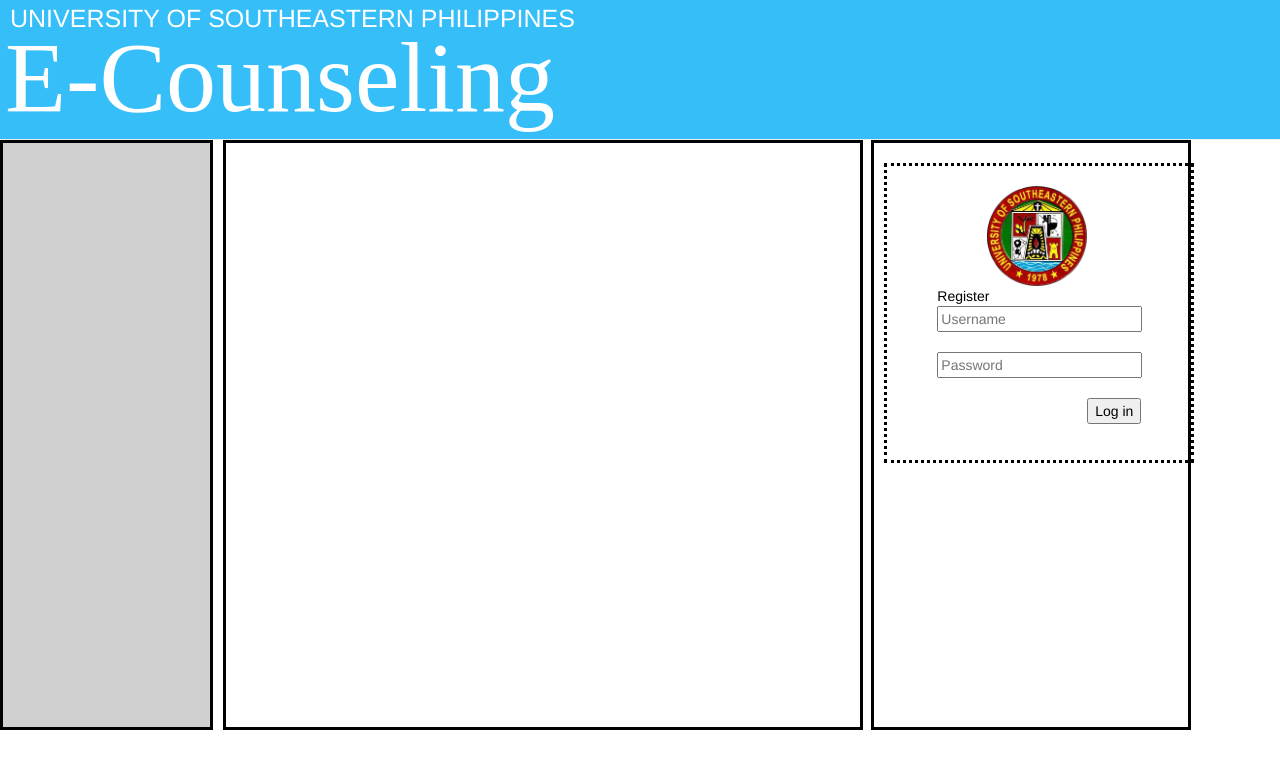
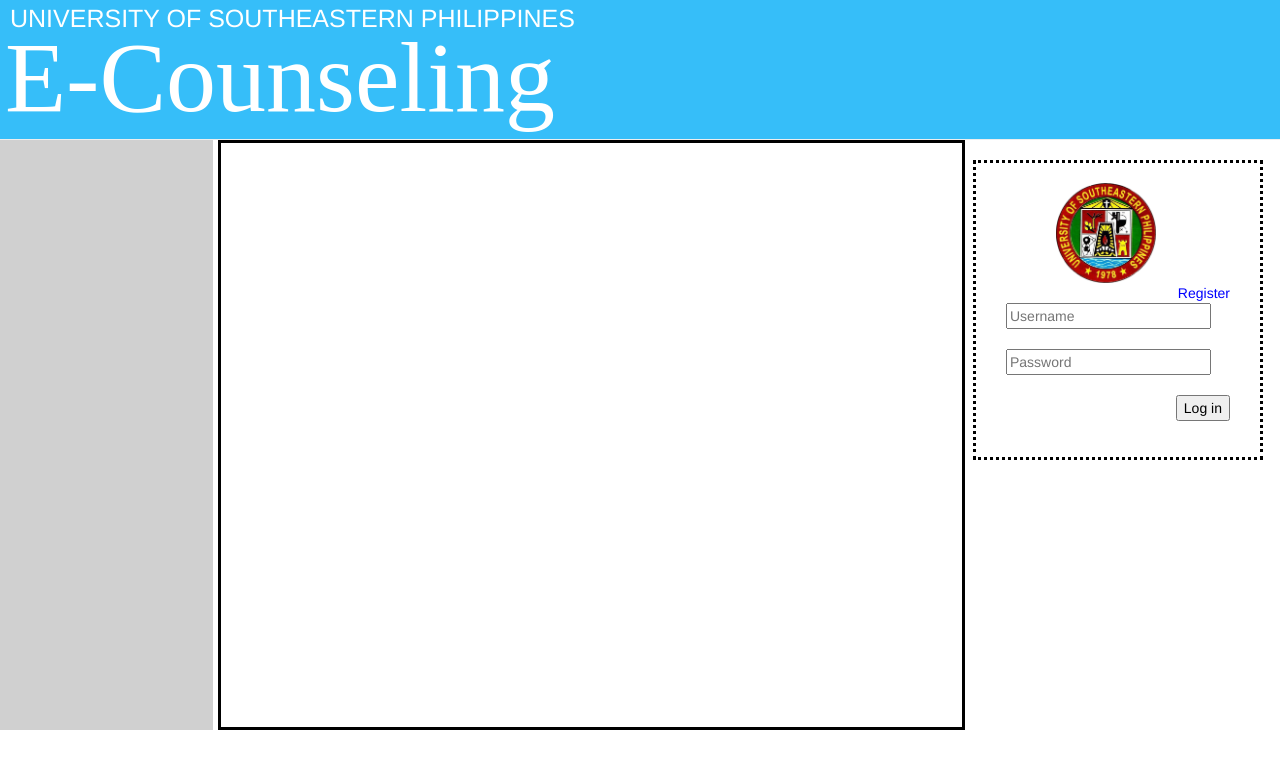
Before and after one commit to RaineCagape/USeP_Online_Guidance_Counseling, a PHP site: page / in a window 1280 px wide; the page is wider, and only the part inside the window is pictured. Shown: the top 769 px of that part. Run offline with PHP 8.4, Linux system fonts and the light colour scheme.

Commit message:
initial page body

```diff
--- a/css/header.css
+++ b/css/header.css
@@ -37,31 +37,29 @@ h3{
 	margin: 0 5px 0 0;
 	height: 590px;
 	background-color: #D0D0D0;
-	border-color: black;
-	border-style: solid;
+
 }
 
-.col-md-6{
-	margin: 0px 3px 0 5px;
+.col-md-7{
+	margin: 0px 3px 0px 0px;
 	height: 590px;
 	border-color: black;
 	border-style: solid;
 }
 
-.col-md-3{
-	margin: 0px 5px;
+.col-md-2{
+	margin: 0px 5px 0px 0px;
 	height: 590px;
-	padding: 20px 10px;
-	border-color: black;
-	border-style: solid;
+	padding: 20px 5px;
+	width: 290px;
 }
 
 .form-group{
 	border-style: dotted;
 	border-color: black;
-	width: 310px;
+	width: 290px;
 	height: 300px;
-	padding: 20px 50px;
+	padding: 20px 30px;
 }
 .button{
 	float: right;
--- a/index.html
+++ b/index.html
@@ -27,18 +27,18 @@
 	<div class="col-xs-2">
 	</div>
 
-	<div class="col-md-6">
+	<div class="col-md-7">
 
 
 	</div>
 
-	<div class="col-md-3">
+	<div class="col-md-2">
 
 		<form>
 
 			<div class="form-group">
 			<img src="images/usep.png" class="logo"><br>
-			<!--pag link lang dri-->Register
+			<a href="#home" style="color: blue; float: right;">Register</a>
 			<input type="text" name="username" placeholder="Username" style="width: 205px"><br><br>
 			<input type="password" name="password" placeholder="Password" style="width: 205px" ><br> <br>
 			<button type="button" class="button">Log in</button>
```
